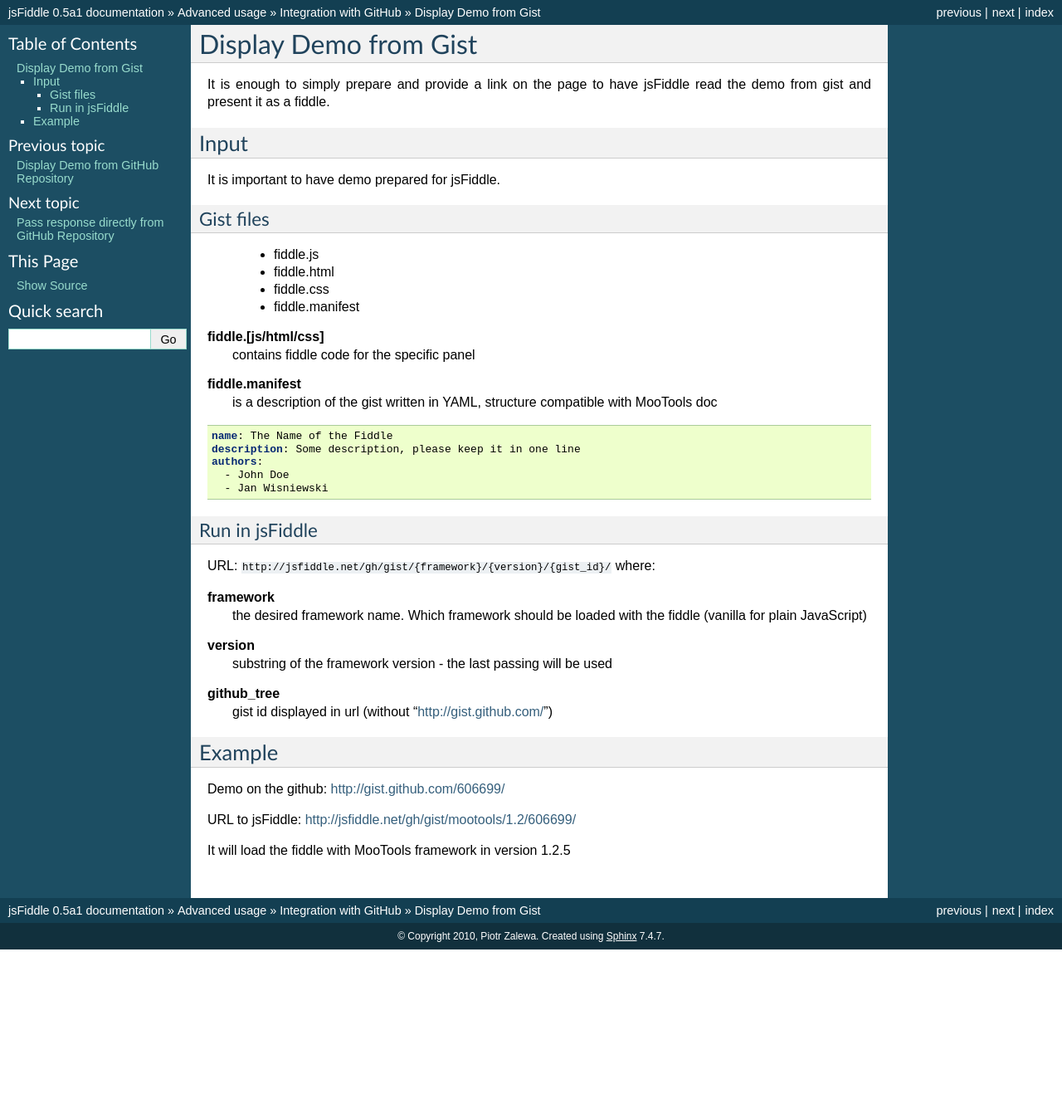
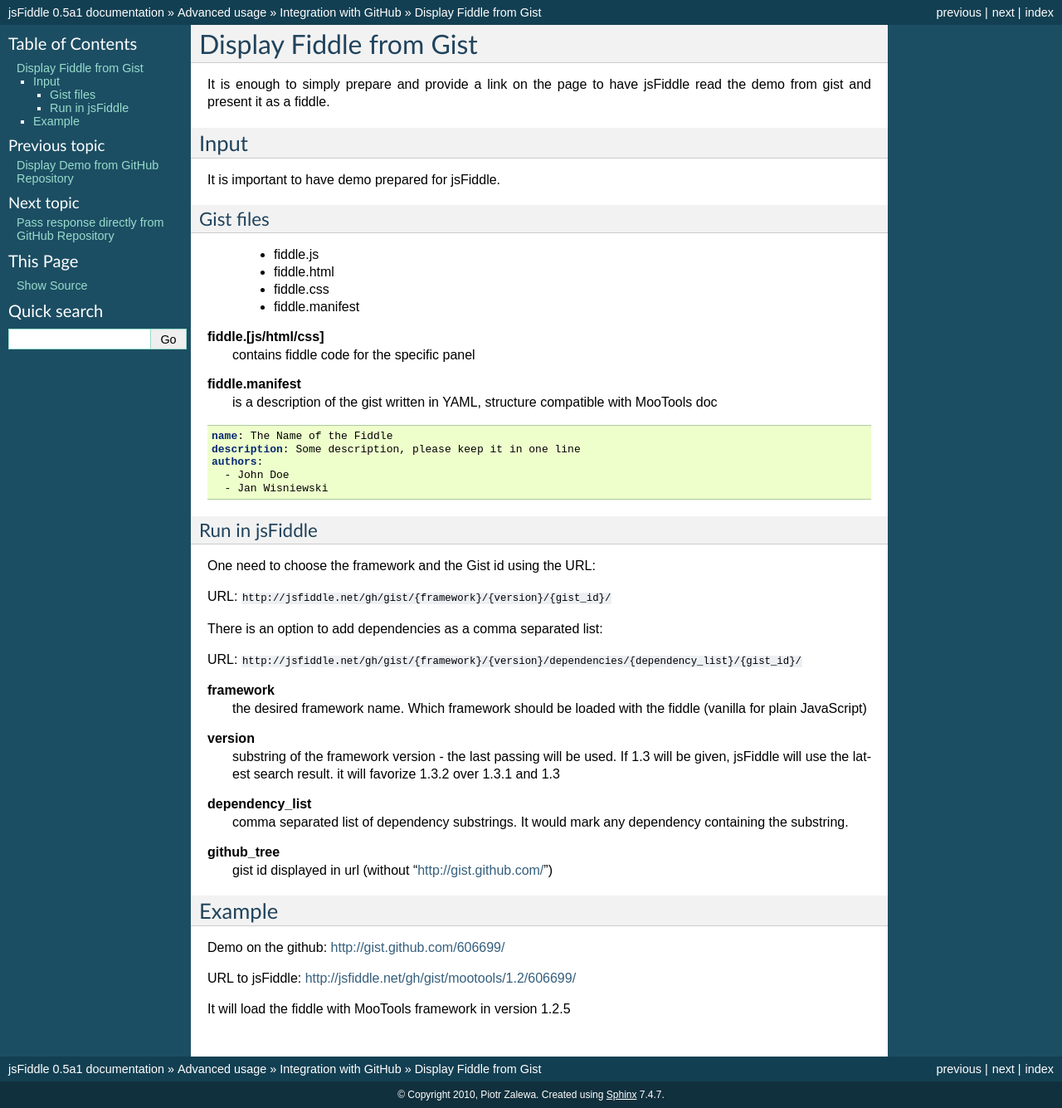
Before and after one commit to jsfiddle/jsfiddle-users, a Sphinx documentation site: the page built from docs/use/gist_read.rst, in a window 1280 px wide. Shown: the whole page at 83% size. Built offline with Sphinx 7.4.7, drawn with Linux system fonts in a browser that asks for light colours; pages that are not in the unit, such as notebooks, are missing from menus; before the commit the page ends 1144 px from its top, so only the background shows below that.

```diff
--- a/docs/api/index.rst
+++ b/docs/api/index.rst
@@ -8,3 +8,4 @@ Contents:
    :maxdepth: 2
 
    fiddles.rst
+   post.rst
--- a/docs/use/gist_read.rst
+++ b/docs/use/gist_read.rst
@@ -1,8 +1,8 @@
 .. _gist-read:
 
-======================
-Display Demo from Gist
-======================
+========================
+Display Fiddle from Gist
+========================
 
 It is enough to simply prepare and provide a link on the page to have jsFiddle read the demo from
 gist and present it as a fiddle.
@@ -42,13 +42,22 @@ Gist files
 Run in jsFiddle
 ---------------
 
-URL: ``http://jsfiddle.net/gh/gist/{framework}/{version}/{gist_id}/`` where:
+One need to choose the framework and the Gist id using the URL:
+
+URL: ``http://jsfiddle.net/gh/gist/{framework}/{version}/{gist_id}/``
+
+There is an option to add dependencies as a comma separated list:
+
+URL: ``http://jsfiddle.net/gh/gist/{framework}/{version}/dependencies/{dependency_list}/{gist_id}/``
 
 **framework**
    the desired framework name. Which framework should be loaded with the fiddle (vanilla for plain JavaScript)
 
 **version**
-   substring of the framework version - the last passing will be used
+   substring of the framework version - the last passing will be used. If 1.3 will be given, jsFiddle will use the latest search result. it will favorize 1.3.2 over 1.3.1 and 1.3
+
+**dependency_list**
+   comma separated list of dependency substrings. It would mark any dependency containing the substring.
 
 **github_tree**
    gist id displayed in url (without "http://gist.github.com/")
```
Also changed, not shown: docs/api/post.rst (added, +51 -0 lines), docs/use/github_read.rst (+12 -2 lines).
